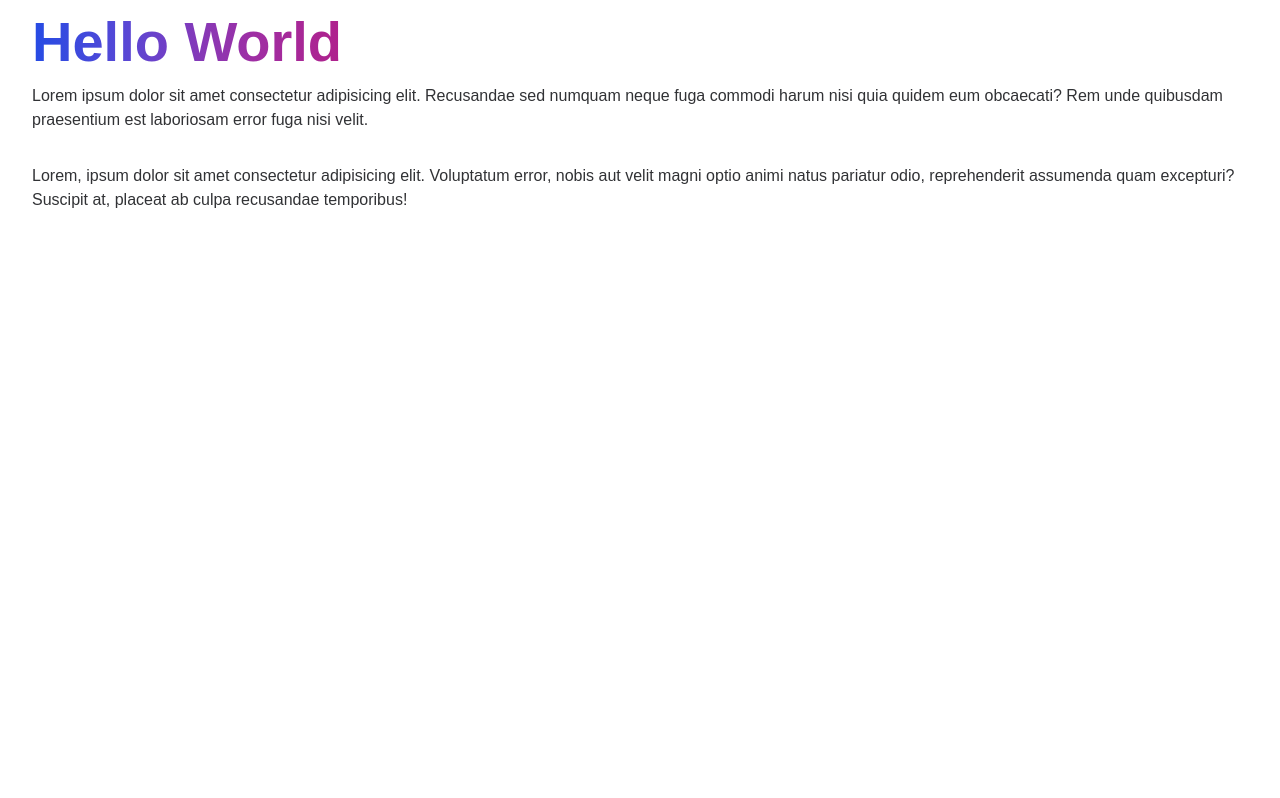
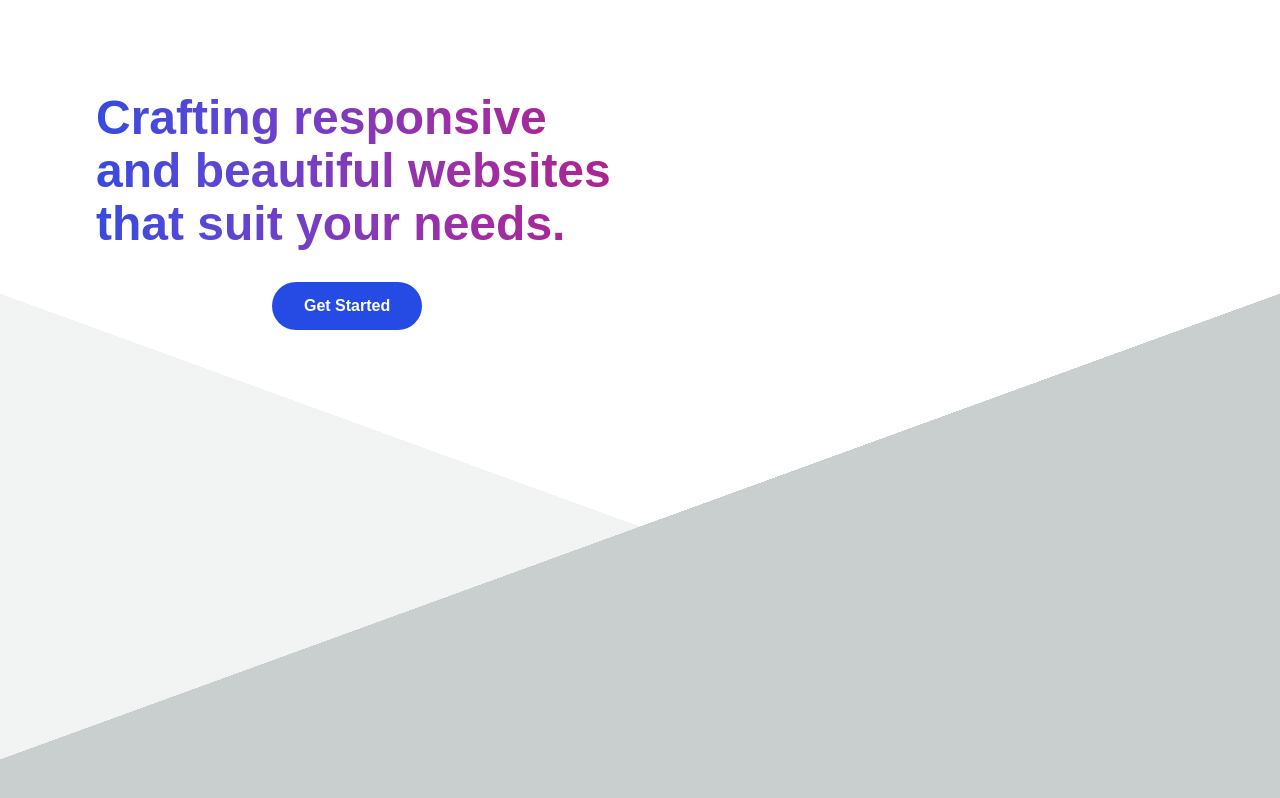
Before and after one commit to Xelaflash/portfolio_v2, a Next.js app: page / in a window 1280 px wide. Built offline with nearby package versions, Linux system fonts and the light colour scheme.

Commit message:
⚙️ config change + components creation

```diff
--- /dev/null
+++ b/components/Button.js
@@ -0,0 +1,29 @@
+import propTypes from 'prop-types';
+import styled from 'styled-components';
+
+const Button = ({ text, background, color, className }) => (
+  <ButtonStyles
+    style={{ color: `${color}`, background: `${background}` }}
+    className={className}
+  >
+    {text}
+  </ButtonStyles>
+);
+
+const ButtonStyles = styled.button`
+  padding: 12px 32px;
+  font-weight: var(--bold);
+  font-size: 1rem;
+  font-family: var(--font-family);
+  min-height: var(--min-tap-height);
+  border-radius: 6000px;
+`;
+
+Button.propTypes = {
+  text: propTypes.string,
+  background: propTypes.string,
+  color: propTypes.string,
+  className: propTypes.string,
+};
+
+export default Button;
--- /dev/null
+++ b/components/Home.js
@@ -0,0 +1,57 @@
+import styled from 'styled-components';
+import Button from './Button';
+import MaxWidthWrapper from './MaxWidthWrapper';
+import Spacer from './Spacer';
+
+export default function Home() {
+  return (
+    <Background>
+      <Spacer size={92} />
+      <MaxWidthWrapper>
+        <h1 className="section-title">
+          Crafting responsive and beautiful websites that suit your needs.
+        </h1>
+        <Button
+          text="Get Started"
+          color="var(--color-white)"
+          background="var(--color-primary)"
+          className="cta"
+        >
+          Get Started
+        </Button>
+      </MaxWidthWrapper>
+    </Background>
+  );
+}
+
+const Background = styled.div`
+  position: absolute;
+  top: 0;
+  left: 0;
+  width: 100%;
+  min-height: 100vh;
+  height: 100%;
+  background: linear-gradient(
+      calc(180deg - 20deg),
+      transparent 0%,
+      transparent 59.99%,
+      var(--color-background-shade3) 60%,
+      var(--color-background-shade3) 100%
+    ),
+    linear-gradient(
+      calc(180deg + 20deg),
+      transparent 0%,
+      transparent 59.99%,
+      var(--color-background-shade2) 60%,
+      var(--color-background-shade2) 100%
+    );
+  h1 {
+    padding-left: 64px;
+    max-width: 606px;
+    line-height: 1.1;
+    margin-bottom: 32px;
+  }
+  .cta {
+    margin-left: 15rem;
+  }
+`;
--- a/next.config.js
+++ b/next.config.js
@@ -1,3 +1,4 @@
 module.exports = {
   reactStrictMode: true,
-}
+  styledComponents: true,
+};
--- a/package.json
+++ b/package.json
@@ -24,6 +24,7 @@
     "@types/node": "^16.11.25",
     "@typescript-eslint/eslint-plugin": "^5.12.0",
     "@typescript-eslint/parser": "^5.12.0",
+    "babel-plugin-styled-components": "^2.0.2",
     "eslint": "^8.9.0",
     "eslint-config-airbnb": "^19.0.4",
     "eslint-config-airbnb-typescript": "^16.1.0",
--- a/pages/index.js
+++ b/pages/index.js
@@ -1,9 +1,8 @@
 import Head from 'next/head';
 // import Image from 'next/image';
-import MaxWidthWrapper from '../components/MaxWidthWrapper';
-import Spacer from '../components/Spacer';
+import Home from '../components/Home';
 
-export default function Home() {
+export default function IndexPage() {
   return (
     <>
       <Head>
@@ -14,21 +13,9 @@ export default function Home() {
           key="title"
         />
       </Head>
-      <MaxWidthWrapper as="main">
-        <h1 className="section-title">Hello World</h1>
-        <p>
-          Lorem ipsum dolor sit amet consectetur adipisicing elit. Recusandae
-          sed numquam neque fuga commodi harum nisi quia quidem eum obcaecati?
-          Rem unde quibusdam praesentium est laboriosam error fuga nisi velit.
-        </p>
-        <Spacer size={32} />
-        <p>
-          Lorem, ipsum dolor sit amet consectetur adipisicing elit. Voluptatum
-          error, nobis aut velit magni optio animi natus pariatur odio,
-          reprehenderit assumenda quam excepturi? Suscipit at, placeat ab culpa
-          recusandae temporibus!
-        </p>
-      </MaxWidthWrapper>
+      <main>
+        <Home />
+      </main>
     </>
   );
 }
--- a/styles/GlobalStyles.js
+++ b/styles/GlobalStyles.js
@@ -70,14 +70,13 @@ const GlobalStyle = createGlobalStyle`
 
 
   /* END RESET */
-  /* upsizing the default tap area for mobile device */
-  @media (pointer: coarse) {
-    html {
-      --min-tap-height: 44px;
-    }
-  }
-
   :root {
+    --font-family: "CabinVariable", sans-serif;
+    --title-font-family: "RalewayVariable", sans-serif;
+    --light: ${WEIGHTS.light};
+    --normal: ${WEIGHTS.normal};
+    --medium: ${WEIGHTS.medium};
+    --bold: ${WEIGHTS.bold};
     --color-white: ${COLORS.white};
     --color-green: ${COLORS.green};
     --color-peach: ${COLORS.peach};
@@ -141,27 +140,30 @@ const GlobalStyle = createGlobalStyle`
 
   html {
     scroll-behavior: smooth;
+    --min-tap-height: 32px;
+      /* upsizing the default tap area for mobile device */
+    @media (pointer: coarse) {
+      --min-tap-height: 44px;
+    }
   }
 
   body {
-    font-family: "CabinVariable", sans-serif; // weights axis 400 - 700
+    font-family: var(--font-family); // weights axis 400 - 700
     font-weight: ${WEIGHTS.normal};
   }
 
 
   h1,h2,h3,h4 {
-    font-family: "RalewayVariable", sans-serif; // weights axis 100 - 900
-    font-weight: ${WEIGHTS.bold};
+    font-family: var(--title-font-family); // weights axis 100 - 900
+    font-weight: var(--bold);
   }
 
   .section-title {
-    font-size: 3.5rem;
+    font-size: 3rem;
     color: var(--color-gradient);
     background: var(--color-gradient);
-    background-clip: text;
     -webkit-background-clip: text;
     -webkit-text-fill-color: transparent;
-    width: max-content;
   }
 
 `;
```
Also changed, not shown: .babelrc (added), 1 other file (tests, documents, lock files or other folders).
